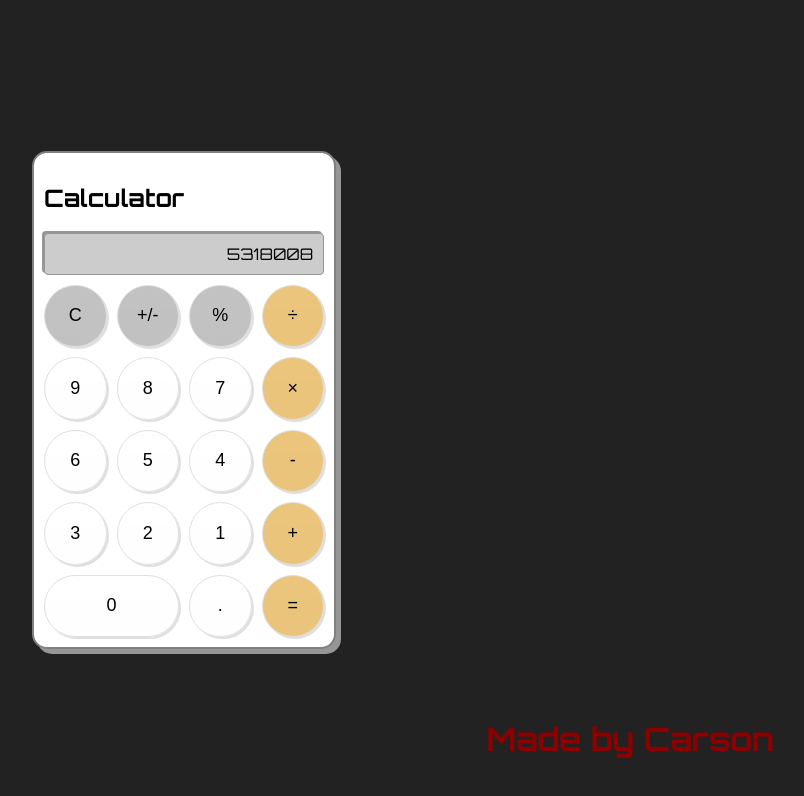
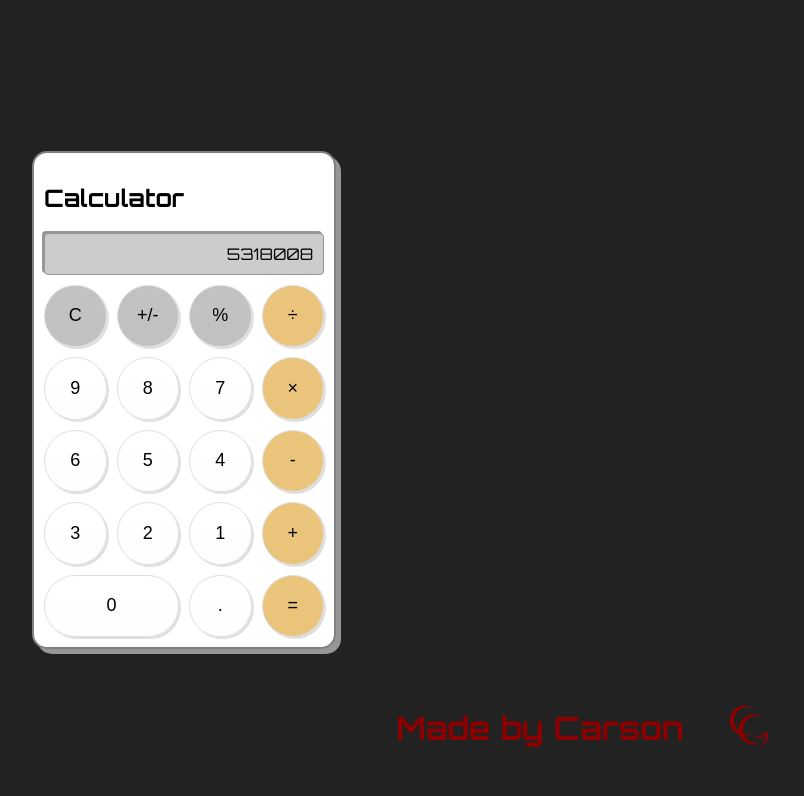
Before and after one commit to CarsonJoe/8008132, a plain HTML site: page index.html in a window 1280 px wide. Shown: the whole page, without its empty margins (456-1260 px from the left). Drawn offline with Linux system fonts and the light colour scheme; a web font is replaced by a local one.

Commit message:
added logo

```diff
--- a/index.html
+++ b/index.html
@@ -38,6 +38,28 @@
             <button type="button" id="equals" class="orange">=</button>
         </div>
     </div>
-    <h1 id="title">Made by Carson</h1>
+    <div id="title">
+        <h1 >Made by Carson</h1>
+        <svg style="width:130px; scale: .3;">
+            <mask id="hole1">
+                <rect width="100%" height="100%" fill="white"/>
+                <circle r="45" cx="60" cy="50" fill="black"/>
+            </mask>
+
+            <mask id="hole2">
+                <rect width="100%" height="100%" fill="white"/>
+                <circle r="45" cx="90" cy="80" fill="black"/>
+            </mask>
+            <circle r="50" cx="50" cy="50" mask="url(#hole1)" fill="darkred"/>
+            <circle r="50" cx="80" cy="80" mask="url(#hole2)" fill="darkred"/>
+            <path
+            d="M47 29.5C53 13.9611 49 0.5 49 0.5C49 0.5 40 9.61848 28 14.5C15 19.7883 0 19 0 19C0 19 12 23.2905 23 22C35 20.5922 42 15.5 42 15.5C42 15.5 42.5 26 35.5 39C28.5 52 18 58 18 58C18 58 38.5 51.5135 47 29.5Z"
+            fill="darkred"
+            mask="url(#arrow)"
+            transform="translate(78 85)"
+            id="Arrowtip"
+            />
+        </svg>
+    </div>
 </body>
 </html>
--- a/styles.css
+++ b/styles.css
@@ -75,7 +75,14 @@ button:hover {
 
 #title {
     position: absolute;
-    bottom: 20px;
-    right: 50px;
+    bottom: 50px;
+    right: 10px;
     color:darkred;
+    display: flex;
+    justify-content: center;
+    align-items: center;
+    height: 45px;
+    width:418px;
+    padding: 0px;
+    margin: 0px;
 }
```
